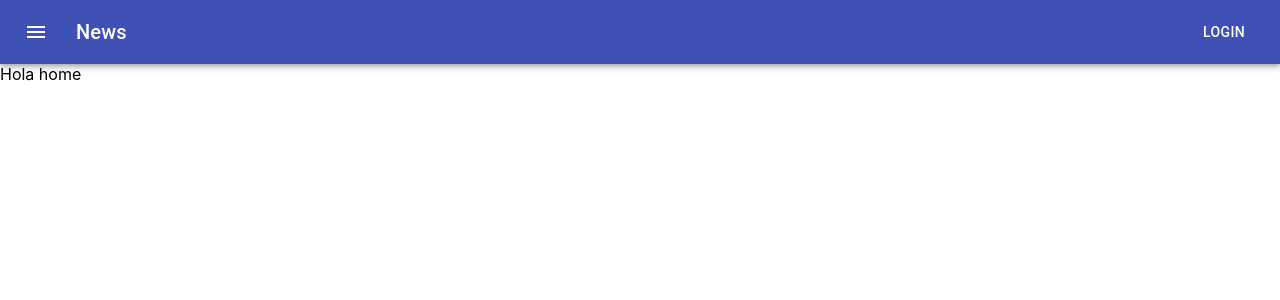
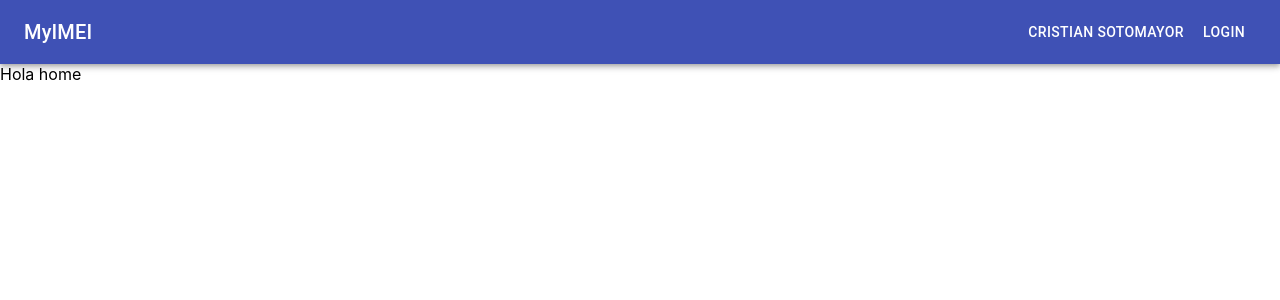
Before and after one commit to cristiandev19/myIMEI, a React (Create React App) app in the folder my-imei/: page /home in a window 1280 px wide. Shown: the top 300 px of the page. Built offline with nearby package versions, Linux system fonts and the light colour scheme.

Commit message:
acomode mi header

```diff
--- a/my-imei/src/components/HeaderHome/HeaderHome.js
+++ b/my-imei/src/components/HeaderHome/HeaderHome.js
@@ -30,13 +30,19 @@
     <div className={classes.root}>
       <AppBar position="static">
         <Toolbar>
-          <IconButton edge="start" className={classes.menuButton} color="inherit" aria-label="menu">
+          {/* <IconButton edge="start" className={classes.menuButton} color="inherit" aria-label="menu">
             <MenuIcon />
-          </IconButton>
+          </IconButton> */}
           <Typography variant="h6" className={classes.title}>
-            News
+            MyIMEI
           </Typography>
-          <Button color="inherit">Login</Button>
+          <Button edge="end" color="inherit">
+            {/* <IconButton edge="start" className={classes.menuButton} color="inherit" aria-label="menu">
+              <MenuIcon />
+            </IconButton> */}
+            Cristian Sotomayor
+          </Button>
+          <Button edge="end" color="inherit">Login</Button>
         </Toolbar>
       </AppBar>
     </div>
```
